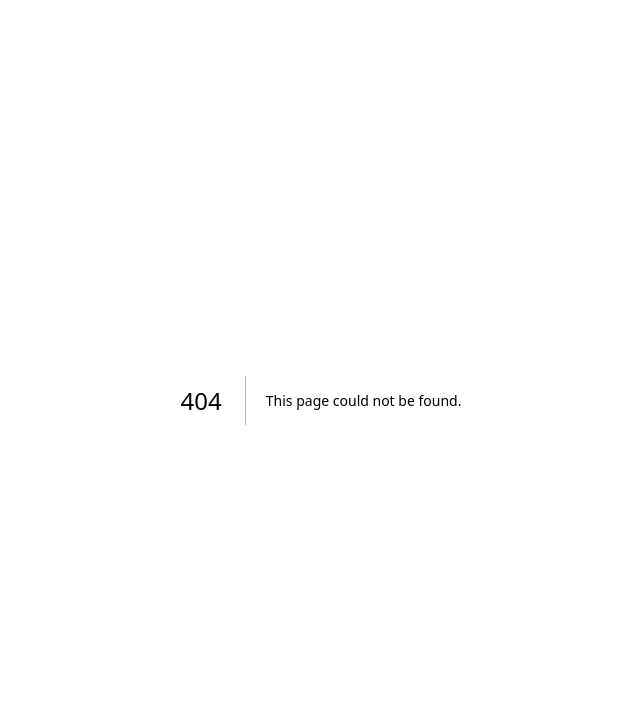
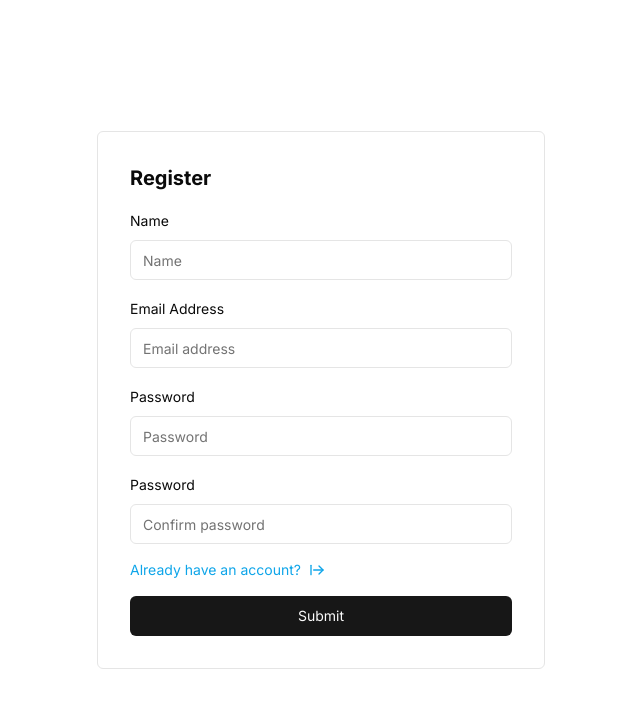
Before and after one commit to meeeww/tfg_segundo, a Next.js app in the folder web/: page /register in a window 1280 px wide. Before the commit this address had no page. Shown: the top 708 px of the page, without its empty margins (319-959 px from the left). Built offline with nearby package versions, Linux system fonts and the light colour scheme.

Commit message:
Empezar formulario de registro

```diff
--- /dev/null
+++ b/web/app/register/page.tsx
@@ -0,0 +1,9 @@
+import RegisterForm from "@/components/ui/login/registerForm";
+
+export default function Register() {
+  return (
+    <div className="w-full h-screen flex items-center justify-center">
+      <RegisterForm />
+    </div>
+  );
+}
--- /dev/null
+++ b/web/components/ui/login/registerForm.tsx
@@ -0,0 +1,142 @@
+"use client";
+import {
+  Form,
+  FormControl,
+  FormDescription,
+  FormField,
+  FormItem,
+  FormLabel,
+  FormMessage,
+} from "@/components/ui/form";
+import { Button } from "@/components/ui/button";
+import { Input } from "@/components/ui/input";
+import { useForm } from "react-hook-form";
+import * as z from "zod";
+import { zodResolver } from "@hookform/resolvers/zod";
+import Link from "next/link";
+import { ArrowRightFromLine } from "lucide-react";
+
+const formSchema = z
+  .object({
+    emailAddress: z.string().email({ message: "Invalid email address" }),
+    password: z.string().min(8, { message: "Password must be at least 8 characters long" }),
+    passwordConfirm: z.string(),
+    userName: z.string(),
+    name: z.string(),
+    surname: z.string(),
+  })
+  .refine(
+    (data) => {
+      return data.password === data.passwordConfirm;
+    },
+    {
+      message: "Passwords do not match",
+      path: ["passwordConfirm"],
+    }
+  )
+  .refine(
+    (data) => {
+      return false;
+    },
+    {
+      message: "Username is already taken",
+      path: ["userName"],
+    }
+  );
+
+const RegisterForm = () => {
+  const form = useForm<z.infer<typeof formSchema>>({
+    resolver: zodResolver(formSchema),
+    defaultValues: {
+      emailAddress: "",
+      password: "",
+      passwordConfirm: "",
+    },
+  });
+
+  const handleSubmit = () => {};
+
+  return (
+    <Form {...form}>
+      <form
+        onSubmit={form.handleSubmit(handleSubmit)}
+        className="max-w-md w-full flex flex-col gap-4 border rounded-md p-8 m-2"
+      >
+        <h3 className="text-xl font-semibold">Register</h3>
+        <div>
+          <FormField
+            control={form.control}
+            name="name"
+            render={({ field }) => {
+              return (
+                <FormItem>
+                  <FormLabel>Name</FormLabel>
+                  <FormControl>
+                    <Input placeholder="Name" type="text" {...field} />
+                  </FormControl>
+                  <FormMessage />
+                </FormItem>
+              );
+            }}
+          />
+        </div>
+        <FormField
+          control={form.control}
+          name="emailAddress"
+          render={({ field }) => {
+            return (
+              <FormItem>
+                <FormLabel>Email Address</FormLabel>
+                <FormControl>
+                  <Input placeholder="Email address" type="email" {...field} />
+                </FormControl>
+                <FormMessage />
+              </FormItem>
+            );
+          }}
+        />
+        <FormField
+          control={form.control}
+          name="password"
+          render={({ field }) => {
+            return (
+              <FormItem>
+                <FormLabel>Password</FormLabel>
+                <FormControl>
+                  <Input placeholder="Password" type="password" {...field} />
+                </FormControl>
+                <FormMessage />
+              </FormItem>
+            );
+          }}
+        />
+        <FormField
+          control={form.control}
+          name="passwordConfirm"
+          render={({ field }) => {
+            return (
+              <FormItem>
+                <FormLabel>Password</FormLabel>
+                <FormControl>
+                  <Input placeholder="Confirm password" type="password" {...field} />
+                </FormControl>
+                <FormMessage />
+              </FormItem>
+            );
+          }}
+        />
+
+        <Link href={"/register"} className="text-sm text-sky-500 flex items-center">
+          Already have an account?
+          <ArrowRightFromLine size={16} className="ml-2" />
+        </Link>
+
+        <Button type="submit" className="w-full">
+          Submit
+        </Button>
+      </form>
+    </Form>
+  );
+};
+
+export default RegisterForm;
```
